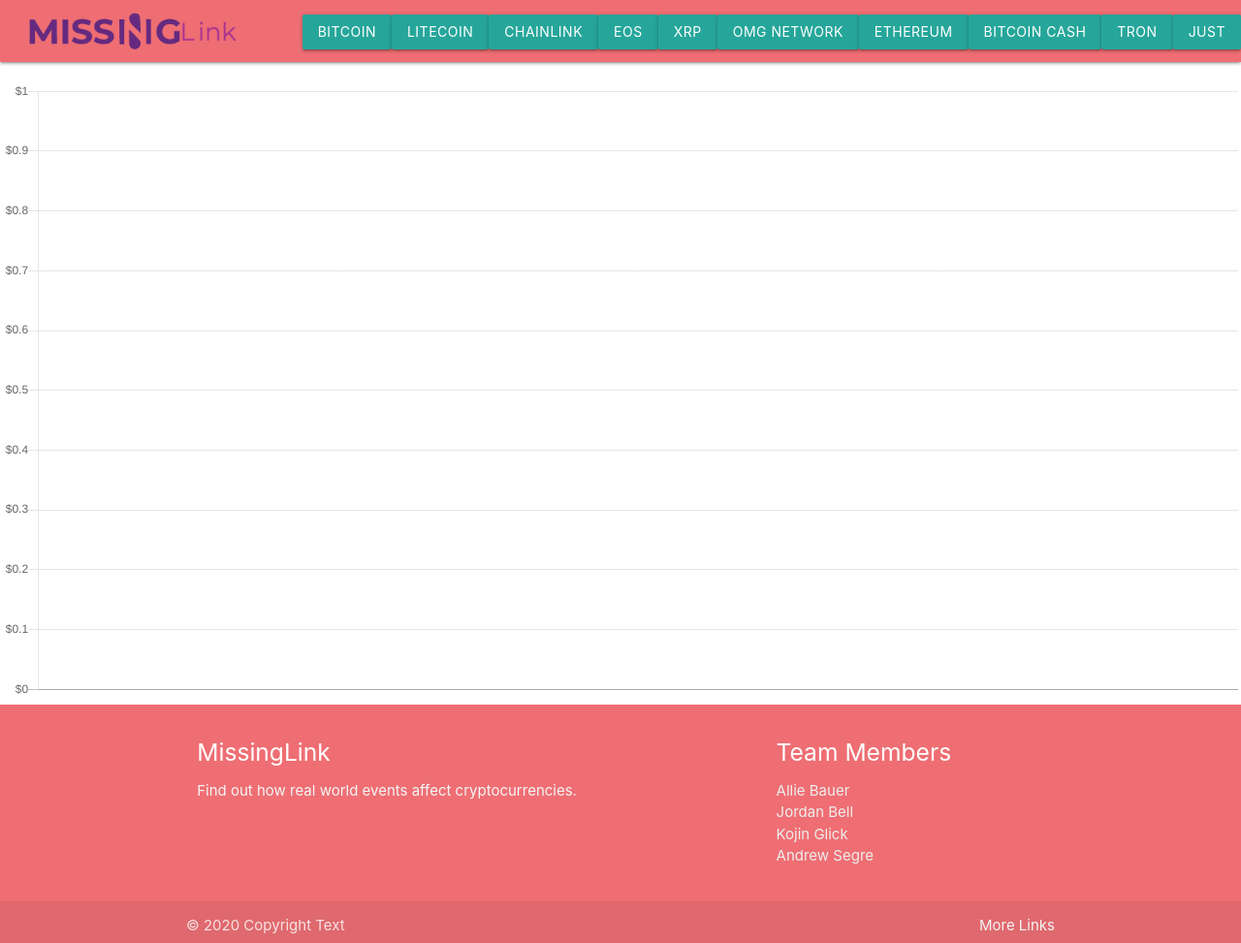
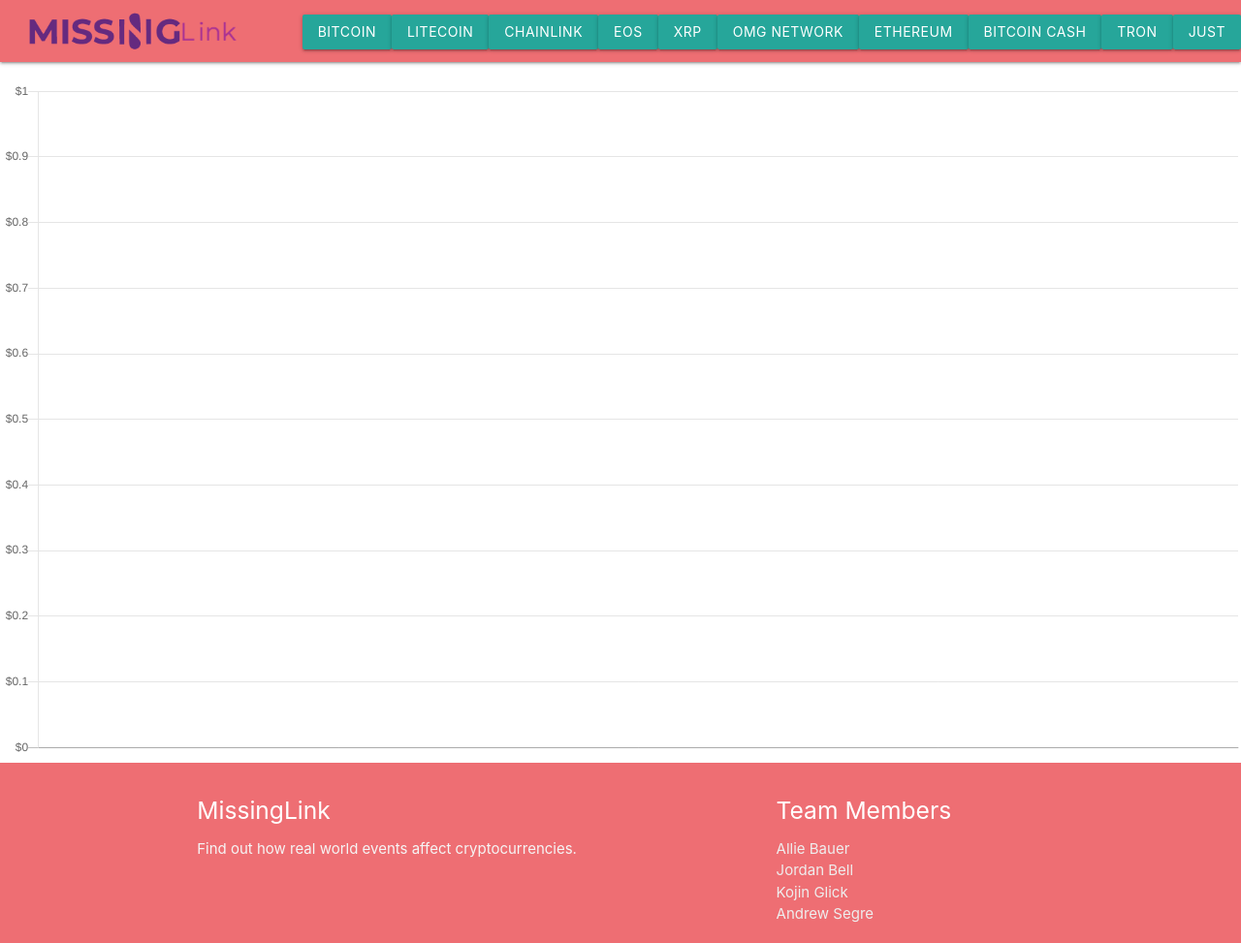
Before and after one commit to moonstripe/proj1, a plain HTML site: page index.html in a window 1280 px wide. Shown: the top 973 px of the page at 97% size. Drawn offline with nearby package versions, Linux system fonts and the light colour scheme; no server answers.

Commit message:
viewport fix

```diff
--- a/index.html
+++ b/index.html
@@ -39,11 +39,18 @@
 </nav>
 
 <br/>
+<!--<div class="container">-->
+<!--    <div class="row">-->
+<!--        <div class="col s1"></div>-->
+<!--        <div class="col s10">-->
+            <div id="chart-container">
+                <canvas id="myChart" style="display: block; height: 70vh; width: 80vw;"" class="chartjs-render-monitor"></canvas>
+            </div>
+<!--        </div>-->
+<!--        <div class="col s1"></div>-->
+<!--    </div>-->
 
-
-<div id="chart-container">
-    <canvas id="myChart" style="display: block;" class="chartjs-render-monitor"></canvas>
-</div>
+<!--</div>-->
 
 <footer class="page-footer">
     <div class="container">
--- a/js/app.js
+++ b/js/app.js
@@ -127,7 +127,7 @@ let chart = new Chart(ctx, {
                 tooltipEl.style.width = '370px';
                 tooltipEl.style.backgroundColor = "rgba(255,255,255,0.7)";
                 tooltipEl.style.position = 'absolute';
-                console.log(tooltipModel.caretX > window.innerWidth/2);
+
                 if (tooltipModel.caretX > window.innerWidth/2) {
                     tooltipEl.style.left = position.left + window.pageXOffset + tooltipModel.caretX - 370 + 'px';
                 } else {
```
